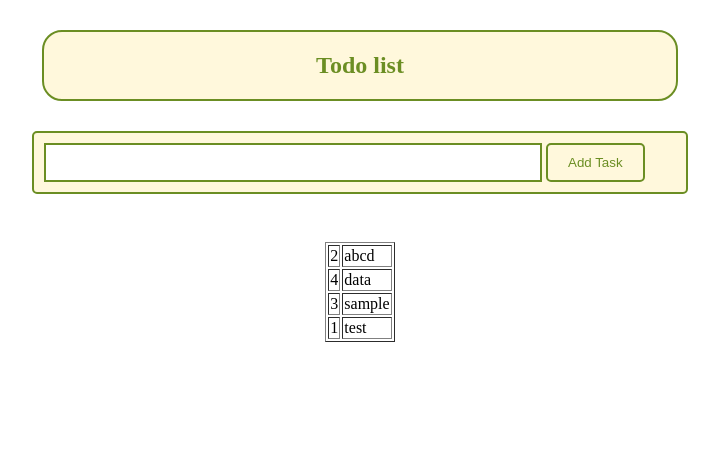
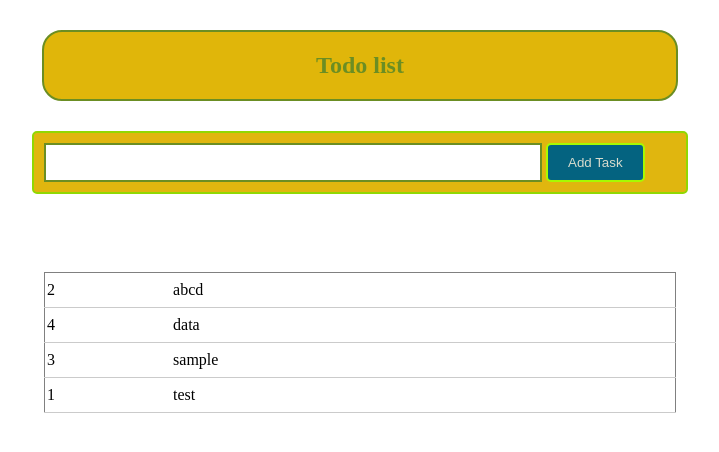
Before and after one commit to shaus019/virtaulization, a PHP site: page / in a window 1280 px wide. Shown: the top 452 px of the page, without its empty margins (280-999 px from the left). Run offline with PHP 8.4, Linux system fonts and the light colour scheme; data comes from the database, SQL or seed files in the repository.

Commit message:
Error message is visible now, when the form is empty.

```diff
--- a/public/user/index.php
+++ b/public/user/index.php
@@ -1,26 +1,5 @@
-<!DOCTYPE html>
-
-<head>
-  <title> Todo list user portal </title>
-  <link rel="stylesheet" type="text/css" href="style.css">
-</head>
-
-<body>
-  <div class="heading">
-    <h2>Todo list</h2>
-  </div>
-
-  <form method="POST" action="index.php">
-    <input type="text" name="task" class="task_input">
-    <button type="submit" class="task_btn" name="submit"> Add Task </button>
-  </form>
-  <?php
-  if (isset($errors)) {
-      echo "<p style=\"text-color: red;\">$errors</p>";
-  }
-
-
-  //connect to the databse
+<?php
+//connect to the databse
   $db_host   = '192.168.33.20';
   $db_name   = 'todo';
   $db_user   = 'webuser';
@@ -54,11 +33,33 @@
       header('location: index.php');
     }
   }
+  ?>
+<!DOCTYPE html>
+<html>
+
+<head>
+  <title> Todo list user portal </title>
+  <link rel="stylesheet" type="text/css" href="style.css">
+</head>
+
+<body>
+  <div class="heading">
+    <h2>Todo list</h2>
+  </div>
+
+  <form method="POST" action="index.php">
+  <?php if (isset($errors)) { ?>
+  	<p><?php echo $errors; ?></p>
+  <?php } ?>
+    <input type="text" name="task" class="task_input">
+    <button type="submit" class="task_btn" name="submit"> Add Task </button>
+  </form>
+  <?php
   //retrive the data(tasks) from the databse and put in a table.
   $q = $conn->query("SELECT * FROM todo_list");
 
   //print table of all tasks
-  echo "<br><table border>";
+ echo "<br><table border>";
 
   while ($row = $q->fetch()) {
     echo "<tr><td>" . $row["id"] . "</td><td>" . $row["task"] . "</td></tr>\n";
--- a/public/user/style.css
+++ b/public/user/style.css
@@ -5,7 +5,7 @@ table, input, button {
 
 .heading{
     width: 50%;
-    background: #FFF8DC;
+    background: #e0b60a;
     margin: 30px auto;
     text-align: center;
     color: #6B8E23;
@@ -15,11 +15,11 @@ table, input, button {
 
 form{
     width: 50%;
-    background: #FFF8DC;
+    background: #e0b60f;
     margin: 30px auto;
     border-radius: 5px;
     padding: 10px;
-    border: 2px solid #6B8E23;
+    border: 2px solid #91d803;
 }
 
 form p {
@@ -32,12 +32,39 @@ form p {
 	padding: 10px;
     border: 2px solid #6B8E23;
 }
+table {
+    width: 50%;
+    margin: 30px auto;
+    border-collapse: collapse;
+}
+
+tr {
+	border-bottom: 1px solid #cbcbcb;
+}
+
+th {
+	font-size: 19px;
+	color: #6B8E23;
+}
+
+th, td{
+	border: none;
+    height: 30px;
+    padding: 2px;
+}
 
 .task_btn {
 	height: 39px;
-	background: #FFF8DC;
-	color: 	#6B8E23;
-	border: 2px solid #6B8E23;
+	background: #046380;
+	color: 	#d7dbcd;
+	border: 2px solid #a7fa02;
 	border-radius: 5px;
 	padding: 5px 20px;
 }
+
+tr:hover {
+	background: #45cf68;
+}
+.task {
+	text-align: left;
+}
```
